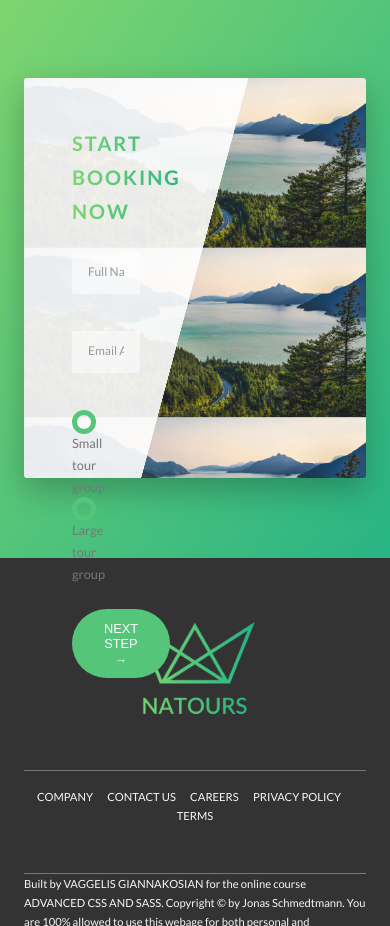
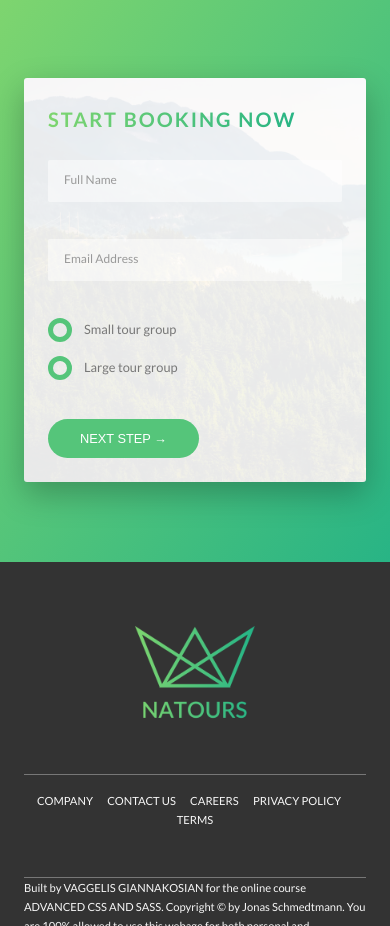
Before and after one commit to Vaggelis-Giannakosian/natours, a website: page index.html in a window 390 px wide. Shown: the part 6101-7027 px from the top of the page. Drawn offline with Linux system fonts and the light colour scheme.

Commit message:
completed the responsive layout of the form section and the popup - minor fixes on other components as well

```diff
--- a/sass/components/_form.scss
+++ b/sass/components/_form.scss
@@ -25,6 +25,9 @@
     transition: all .3s;
 
 
+    @include respond(tab-port){
+      width:100%;
+    }
 
     &::-webkit-input-placeholder{
       color:$color-grey-dark-2;
@@ -67,6 +70,10 @@
     width:49%;
     display: inline-block;
 
+    @include respond(tab-port){
+      width:100%;
+      margin-bottom:2rem;
+    }
   }
 
   &__radio-input{
@@ -103,6 +110,11 @@
       background-color: $color-primary;
       opacity: 0;
       transition: opacity .2s;
+
+      @include respond (tab-port){
+        top: -25%;
+      }
+
     }
 
   }
--- a/sass/components/_popup.scss
+++ b/sass/components/_popup.scss
@@ -21,24 +21,56 @@
     opacity:0;
     transform: translate(-50%,-50%) scale(0.2);
     transition: all .5s .2s;
+
+
+    @include respond(tab-port){
+      display:block;
+    }
   }
 
   &__left{
     display: table-cell;
     width:33.3333%;
-
+    @include respond(tab-port){
+      display: table; table-layout: auto; width: 100%;
+    }
   }
 
   &__right{
     display: table-cell;
     width: 66.6666%;
     vertical-align: middle;
-    padding:3rem 5rem;
+    padding:1rem 5rem;
+
+    @include respond(tab-land){
+      padding: 0 2rem;
+    }
+    @include respond(tab-port){
+      display:block;
+      width: 100%;
+    }
   }
 
   &__img{
     display: block;
     width:100%;
+
+    @include respond(tab-port){
+      display: inline-table;
+      width: 50%;
+      max-height: 18rem;
+      object-fit: cover;
+    }
+
+    @include respond(phone){
+      width: 100%;
+    }
+
+    &:nth-child(2){
+      @include respond(phone){
+        display: none;
+      }
+    }
 
   }
 
@@ -58,6 +90,13 @@
     -ms-hyphens: auto;
     -webkit-hyphens: auto;
     hyphens: auto;
+
+
+    @include respond(tab-land){
+      margin-bottom: 2rem;
+      column-count: 1;
+      font-size: 1.3rem;
+    }
   }
 
 
@@ -92,4 +131,17 @@
   }
 
 
+  @include respond(tab-land){
+    &__text + .btn.btn--green:link,&__text + .btn.btn--green:link:visited{
+      padding: 0.8rem 4rem;
+    }
+  }
+  @include respond(tab-port){
+    &__text + .btn.btn--green:link,&__text + .btn.btn--green:link:visited{
+      margin-bottom: 20px;
+
+      }
+    }
+
+
 }
--- a/sass/layout/_navigation.scss
+++ b/sass/layout/_navigation.scss
@@ -60,12 +60,14 @@
     width:0;
     opacity: 0;
     transition: all .8s cubic-bezier(.67,-.5,.06,1.4);
+    visibility: hidden;
   }
 
 
   &__list{
     @include centerElement;
     list-style: none;
+    text-align: center;
     text-align: center;
     width:100%;
   }
@@ -113,6 +115,7 @@
   &__checkbox:checked ~ &__nav {
     opacity: 1;
     width: 100%;
+    visibility: visible;
   }
 
 
--- a/sass/pages/home.scss
+++ b/sass/pages/home.scss
@@ -72,13 +72,33 @@
           transparent 100%) ,
   url(../img/nat-10.jpg);
   background-size: 100%;
-  height:50rem;
   box-shadow: 0 1.5rem 4rem rgba($color-black,.25);
 
+  @include respond(tab-land){
+    background-image: linear-gradient(105deg, rgba($color-white,.9) 0% ,
+            rgba($color-white,.9) 64.9%,
+            transparent 65%) ,
+    url(../img/nat-10.jpg);
+    background-size: cover;
+  }
+  @include respond(tab-port){
+    background-image: linear-gradient(to right, rgba($color-white,.9) 0% ,
+            rgba($color-white,.9) 100%) ,
+    url(../img/nat-10.jpg);
+  }
+
+
 &__form{
+
   width:50%;
   padding:6rem;
-  margin-left:0;
+  @include respond(tab-land){
+    width:65%;
+  }
+  @include respond(tab-port){
+    width:100%;
+    padding: 3rem;
+  }
 }
 
 }
```
Also changed, not shown: css/style.css.
